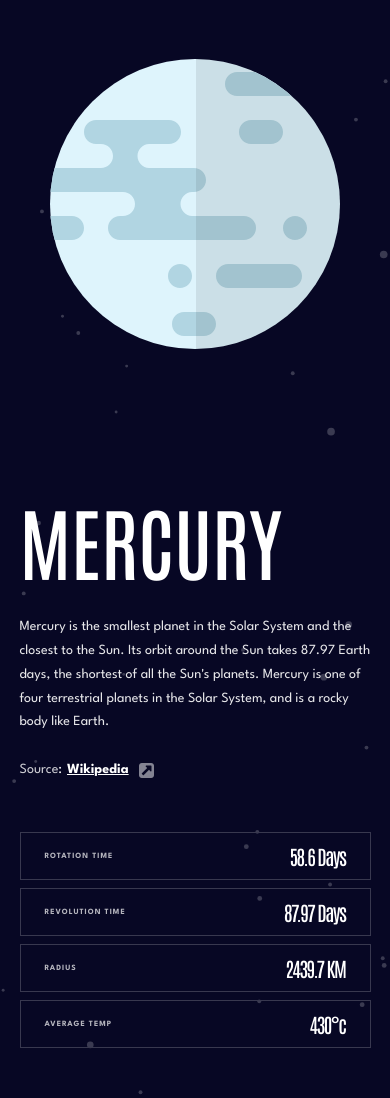
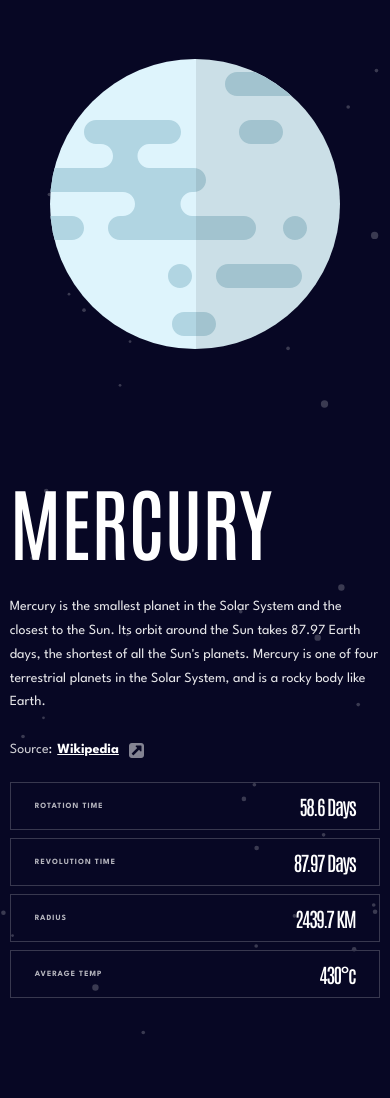
Before and after one commit to INeonysI/Planets, a website with bundled scripts: page src/index.html in a window 390 px wide. Shown: the part 138-1236 px from the top of the page. After the commit the page ends 1176 px from the top, so only its background shows below. Built offline with nearby package versions, Linux system fonts and the light colour scheme.

Commit message:
Style(responsivity): Solucionado bugs no estilo: margens excessivas, overflow na section main quando na versão mobile e posicionamento da imagem da superfície dos planetas.

```diff
--- a/src/css/bottom.css
+++ b/src/css/bottom.css
@@ -1,6 +1,6 @@
 .botton {
   width: 80%;
-  margin: 50px auto;
+  margin: 80px auto;
 
   display: grid;
   grid-template-columns: repeat(4, 20%);
@@ -25,12 +25,14 @@
 @media (max-width: 1024px) {
   .botton {
     grid-template-columns: repeat(4, 23%);
+
+    margin: 20px auto 40px;
   }
 }
 @media (max-width: 768px) {
   .botton {
     grid-template-columns: 1fr;
-    width: 90%;
+    width: 95%;
     gap: 0.5rem;
   }
 
--- a/src/css/global.css
+++ b/src/css/global.css
@@ -42,3 +42,7 @@ h5 {
   font-size: 1rem;
   line-height: 100%;
 }
+
+img {
+  max-width: 100%;
+}
--- a/src/css/header.css
+++ b/src/css/header.css
@@ -72,7 +72,7 @@
     overflow: hidden;
 
     transition: all 0.3s;
-    animation: fillScreen 1.5s forwards;
+    animation: fillScreen 0.8s forwards;
 
     position: absolute;
     top: 4.3rem;
--- a/src/css/main.css
+++ b/src/css/main.css
@@ -69,11 +69,12 @@ img[data-structure] {
 
 img[data-surface] {
   position: absolute;
-  top: 100%;
+  top: 50%;
   left: 50%;
-  transform: translate(-50%, -50%);
+  transform: translate(-50%, 50%);
 
-  width: 40%;
+  width: 50%;
+  max-width: 180px;
 }
 
 /* TEXTO */
@@ -157,8 +158,7 @@ img[data-surface] {
 
   .images {
     grid-column: 1 / 3;
-    grid-row: 1 / 2;
-    margin-bottom: 120px;
+    margin-bottom: 100px;
   }
 }
 
@@ -166,18 +166,24 @@ img[data-surface] {
   main {
     grid-template-columns: 1fr;
 
-    width: 90%;
+    width: 95%;
     margin: 0 auto 0 auto;
   }
 
   .images {
     grid-column: 1 / 2;
-    grid-row: 2 / 3;
+    grid-row: 2;
+
+    width: 95vw;
   }
 
   .image-container {
     margin-top: 60px;
     max-width: 100%;
+  }
+
+  .content {
+    width: 95vw;
   }
 
   .buttons {
```
